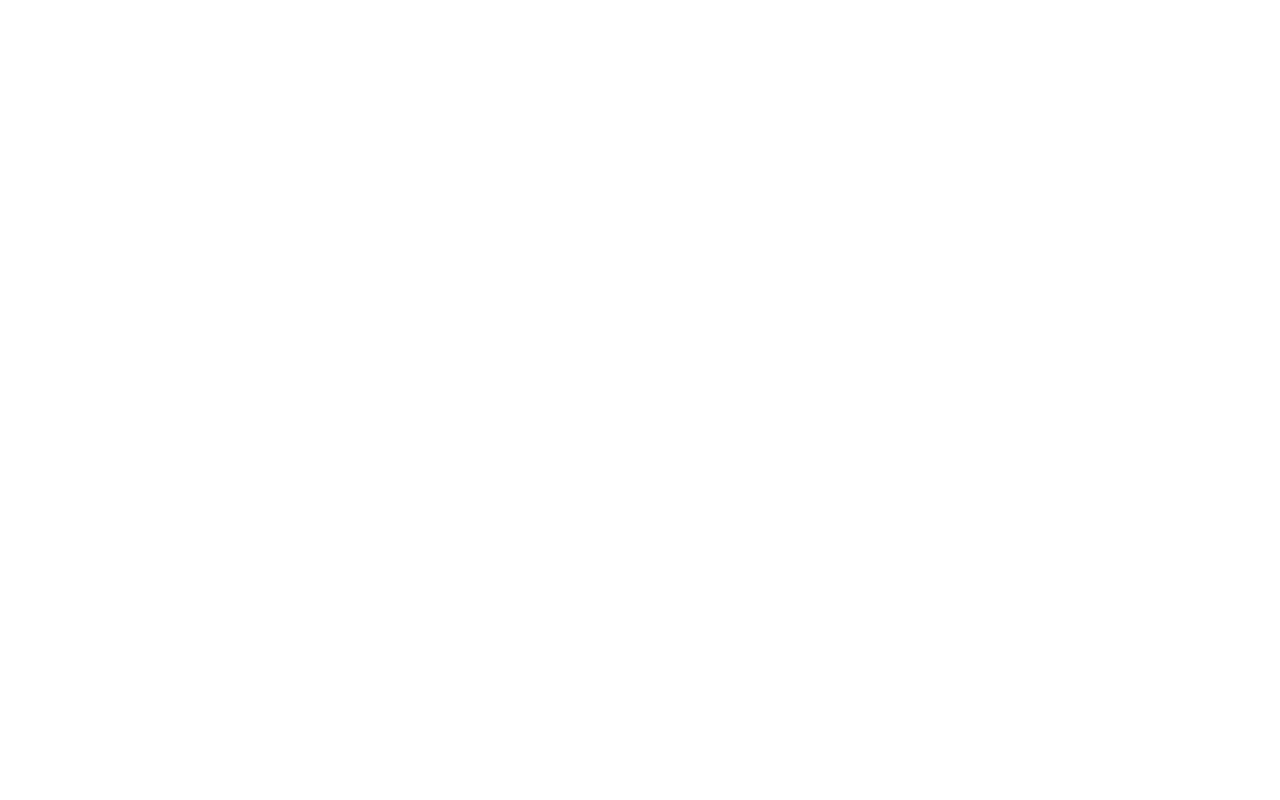
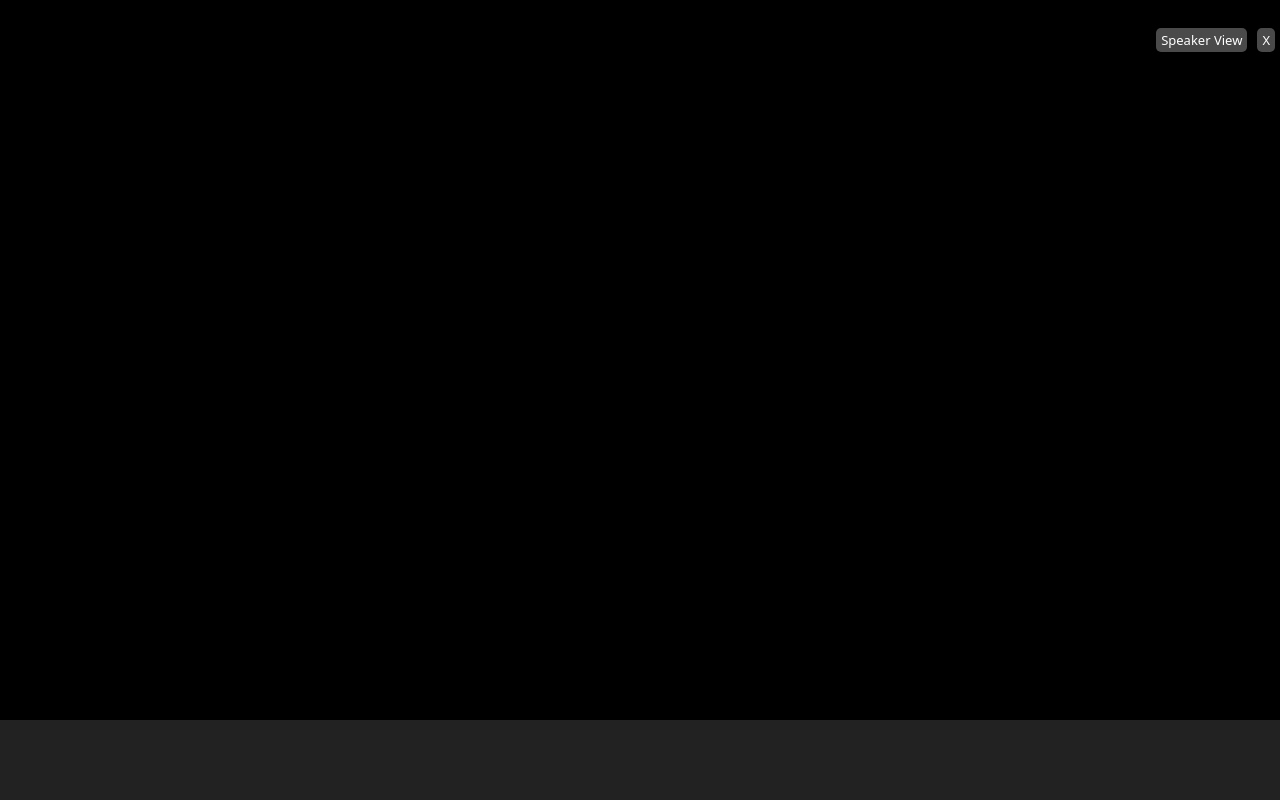
Before and after one commit to RosaD97/html-css-zoom, a plain HTML site: page index.html in a window 1280 px wide. Drawn offline with Linux system fonts and the light colour scheme.

Commit message:
struttura

```diff
--- a/css/style.css
+++ b/css/style.css
@@ -6,3 +6,77 @@
     padding: 0;
     box-sizing: border-box;
  }
+
+
+ /*_________
+ Common
+ __________*/
+
+.barra-header, .bgutent{
+    background-color: #000000;
+}
+
+body{
+    color: white;
+    font-family: system-ui, -apple-system, BlinkMacSystemFont, 'Segoe UI', Roboto, Oxygen, Ubuntu, Cantarell, 'Open Sans', 'Helvetica Neue', sans-serif;
+}
+
+.barra-header, .barra-footer{
+    height: 80px;
+    display: flex;
+}
+
+
+
+/*_________
+Inizio header
+ __________*/
+
+.barra-header{
+    justify-content: flex-end;
+    align-items: center;
+}
+
+.speaker, .large{
+    padding: 3px 5px;
+    background-color: #4a4a4a;
+    margin: 5px;
+    border-radius: 5px;
+    font-size: 13px;
+}
+ /*_________
+Fine header
+ __________*/
+
+
+  /*_________
+Inizio main
+ __________*/
+
+.bgutent{
+    height: calc(100vh - 160px);
+    background-color: #000000;
+
+}
+
+
+
+   /*_________
+Fine main
+ __________*/
+
+
+
+ /*_________
+Inizio footer
+ __________*/
+
+ .barra-footer{
+   background-color: #222222;
+ }
+
+
+
+  /*_________
+Fine footer
+ __________*/
--- a/index.html
+++ b/index.html
@@ -8,21 +8,43 @@
 
     <!-- Css -->
     <link rel="stylesheet" href="css/style.css">
+
+    <!-- font-awesome -->
+    <link rel="stylesheet" href="https://cdnjs.cloudflare.com/ajax/libs/font-awesome/6.2.1/css/all.min.css" integrity="sha512-MV7K8+y+gLIBoVD59lQIYicR65iaqukzvf/nwasF0nqhPay5w/9lJmVM2hMDcnK1OnMGCdVK+iQrJ7lzPJQd1w==" crossorigin="anonymous" referrerpolicy="no-referrer">
+
 </head>
 <body>
 
     <!-- Inizio header -->
-    <header></header>
+    <header>
+        <div class="barra-header">
+            <!-- Icone barra header -->
+            <span class="speaker"> Speaker View</span>
+            <span class="large">X</span>
+            <!-- /Icone barra header -->
+
+        </div>
+    </header>
     <!-- /Inizio header -->
 
 
         <!-- Inizio main -->
-    <main></main>
+    <main>
+
+        <div class="bgutent">
+
+        </div>
+
+    </main>
         <!--/ Inizio main -->
 
 
         <!-- Inizio footer -->
-    <footer></footer>
+    <footer>
+        <div class="barra-footer">
+
+        </div>
+    </footer>
         <!-- /Inizio footer -->
 
 
```
